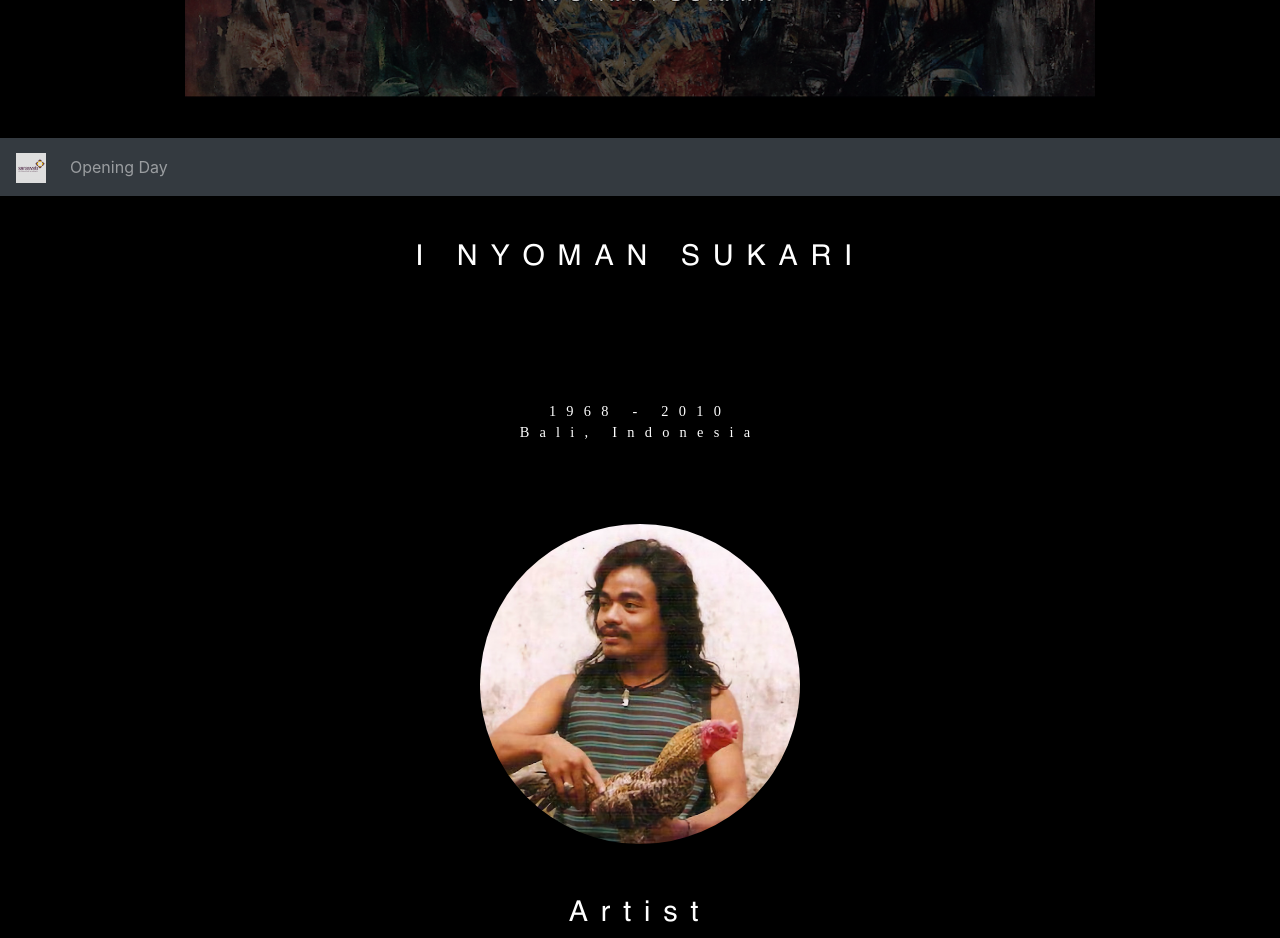
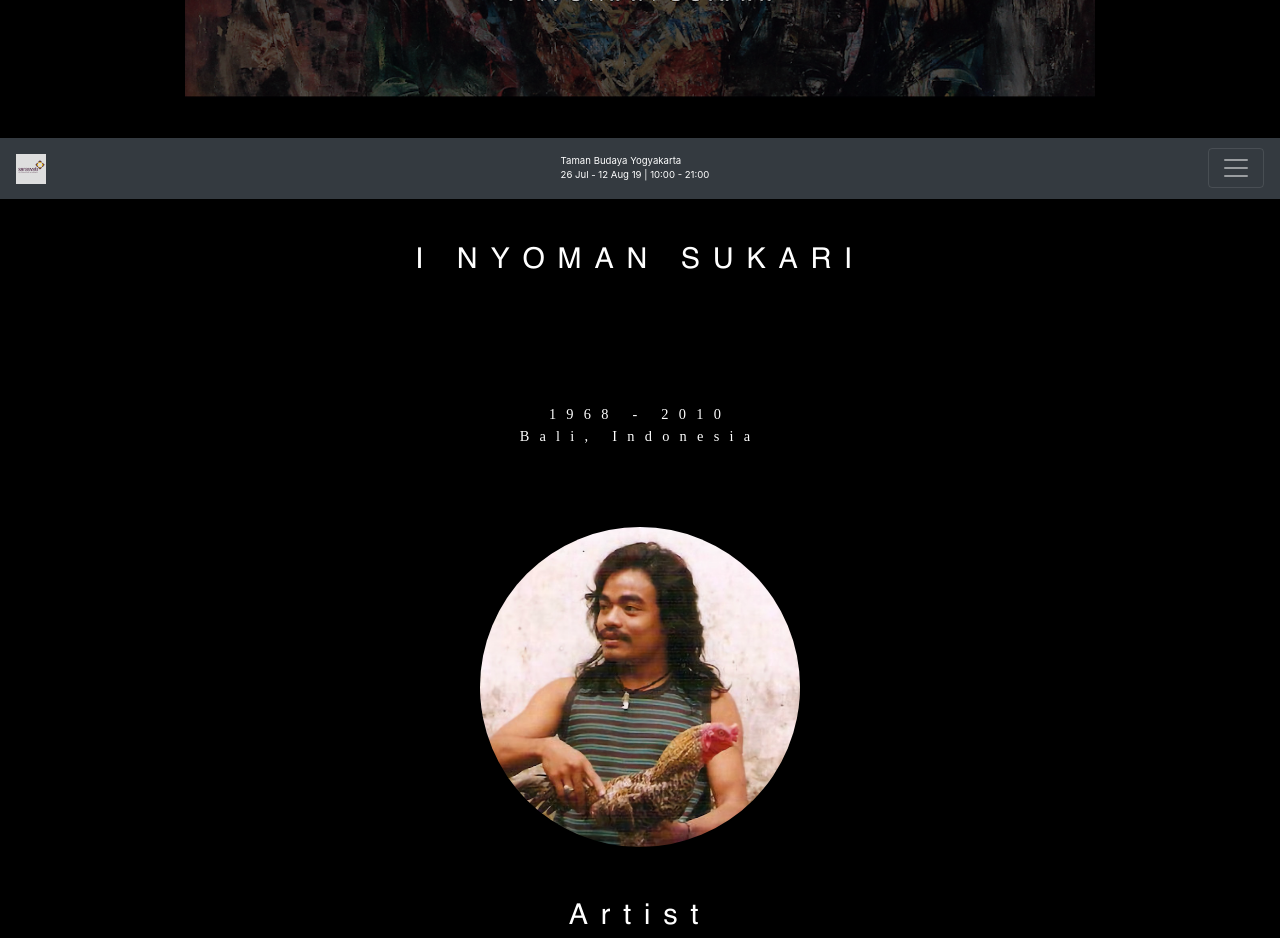
Before and after one commit to mgia/artistWebsite, a website: page en/index.html in a window 1280 px wide. Shown: the part 1080-2018 px from the top of the page. Drawn offline with nearby package versions, Linux system fonts and the light colour scheme.

Commit message:
Added exhibition details to navbar

```diff
--- a/en/index.html
+++ b/en/index.html
@@ -133,10 +133,18 @@
         </div>
       </div>
 
-      <nav class="sukariHeader navbar navbar-expand-lg navbar-dark bg-dark">
+      <nav class="sukariHeader navbar navbar-dark bg-dark">
         <a class="navbar-brand" href="/en/index.html">
           <img src="/favicon.ico" width="30" height="30" alt="">
         </a>
+        <div class="navbar-text" style="color:white; font-size:60%;">
+          <div>
+            Taman Budaya Yogyakarta
+          </div>
+          <div>
+            26 Jul - 12 Aug 19 | 10:00 - 21:00
+          </div>
+        </div>
         <button class="navbar-toggler" type="button" data-toggle="collapse" data-target="#navbarNav" aria-controls="navbarNav" aria-expanded="false" aria-label="Toggle navigation">
             <span class="navbar-toggler-icon" style=""></span>
           </button>
```
Also changed, not shown: en/opening.html (+9 -1 lines).
